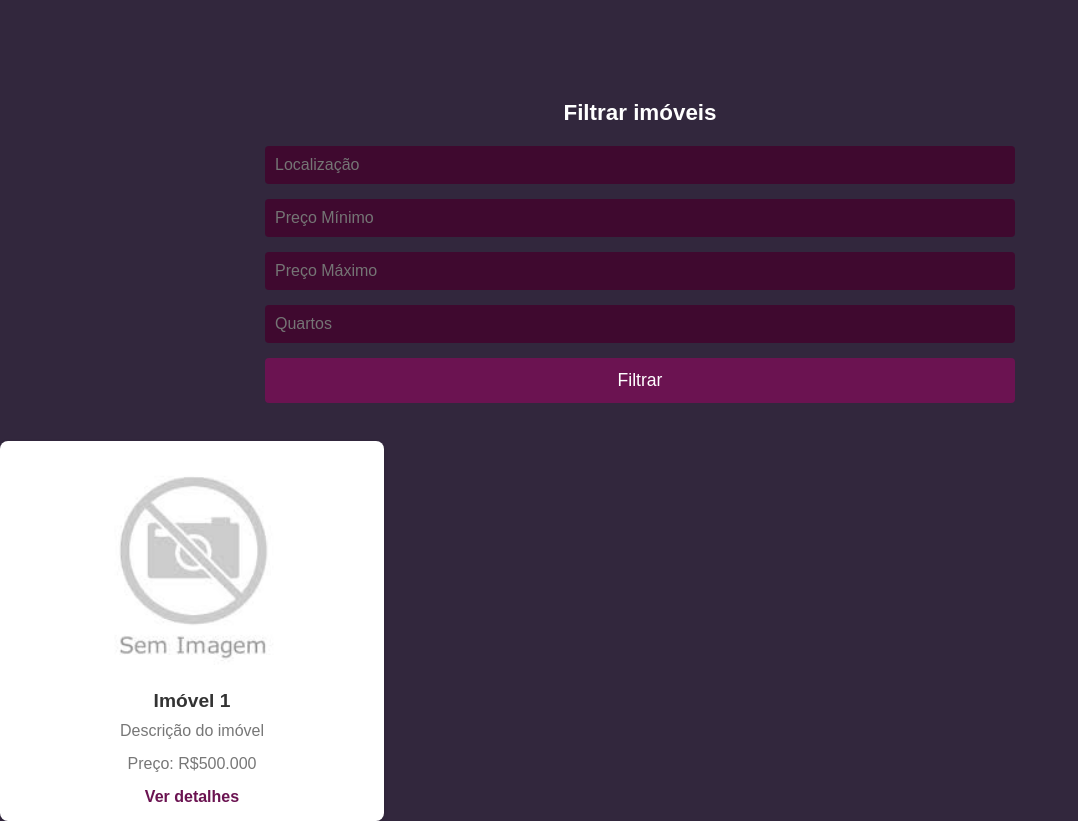
After one commit to Ludovico-Pitoco/Imobiliaria-Caesar, a PHP site: page /comprar.php in a window 1280 px wide. The commit adds this page. Shown: the whole page, without its empty margins (0-1078 px from the left). Run offline with PHP 8.4, Linux system fonts and the light colour scheme.

Commit message:
Add files via upload

```diff
--- /dev/null
+++ b/comprar.php
@@ -0,0 +1,41 @@
+<!DOCTYPE html>
+<html lang="pt-BR">
+
+<head>
+    <meta charset="UTF-8">
+    <meta name="viewport" content="width=device-width, initial-scale=1.0">
+    <title>Alugar / Comprar - Imobiliária</title>
+    <link rel="stylesheet" href="styles.css">
+</head>
+
+<body>
+    <div align="center">
+        <div class="principal" align="center" style="width:750px; margin-top:100px;">
+            <main>
+                <section class="filters">
+                    <h2>Filtrar imóveis</h2>
+                    <form>
+                        <input type="text" placeholder="Localização">
+                        <input type="number" placeholder="Preço Mínimo">
+                        <input type="number" placeholder="Preço Máximo">
+                        <input type="number" placeholder="Quartos">
+                        <button type="submit">Filtrar</button>
+                    </form>
+                </section>
+        </div>
+        <br>
+        <section class="property-list">
+            <div class="property-card">
+                <img src="image.jpg" alt="Imóvel">
+                <h3>Imóvel 1</h3>
+                <p>Descrição do imóvel</p>
+                <p>Preço: R$500.000</p>
+                <a href="#">Ver detalhes</a>
+            </div>
+            <!-- Mais imóveis -->
+        </section>
+        </main>
+    </div>
+</body>
+
+</html>
--- a/styles.css
+++ b/styles.css
@@ -8,14 +8,14 @@
 
 /* Corpo da página */
 body {
-  background-color: #f4f4f4;
+  background-color: rgb(50, 39, 61);
   color: #333;
   font-size: 16px;
 }
 
 /* Cabeçalho */
 header {
-  background-color: #005e7a; /* Cor azul */
+  background-color: rgb(107, 19, 81);
   color: white;
   padding: 20px 0;
   text-align: center;
@@ -46,7 +46,7 @@ header nav a:hover {
 }
 
 .auth-container section {
-  background-color: white;
+  background-color: rgb(50, 39, 61);
   padding: 20px;
   border-radius: 8px;
   width: 40%;
@@ -55,7 +55,7 @@ header nav a:hover {
 h2 {
   margin-bottom: 20px;
   font-size: 1.4em;
-  color: #005e7a;
+  color: white;
 }
 
 input[type="email"],
@@ -66,15 +66,16 @@ textarea {
   width: 100%;
   padding: 10px;
   margin-bottom: 15px;
-  border: 1px solid #ddd;
+  border:none;
   border-radius: 4px;
   font-size: 1em;
+  background-color: rgb(63, 9, 47);
 }
 
 button {
   width: 100%;
   padding: 12px;
-  background-color: #005e7a;
+  background-color: rgb(107, 19, 81);
   color: white;
   border: none;
   font-size: 1.1em;
@@ -89,7 +90,7 @@ button:hover {
 /* Formulário de Anunciar Imóvel */
 .property-form {
   padding: 50px;
-  background-color: white;
+  background-color: rgb(107, 19, 81);
   margin: 0 auto;
   border-radius: 8px;
   width: 50%;
@@ -106,11 +107,15 @@ button:hover {
 }
 
 .property-form button {
-  background-color: #28a745;
+  background-color: rgb(65, 4, 44);
+  box-shadow: 0 5px 0 rgb(46, 1, 30);
+  transition: all linear .05s;
 }
 
-.property-form button:hover {
-  background-color: #218838;
+.property-form button:active {
+  background-color: rgb(87, 13, 61);
+  box-shadow: 0 0 0 black;
+  transform: translateY(5px);
 }
 
 /* Busca Avançada */
@@ -135,7 +140,7 @@ button:hover {
 }
 
 .search button {
-  background-color: #005e7a;
+  background-color: rgb(107, 19, 81);
   color: white;
   border: none;
   padding: 10px 20px;
@@ -157,7 +162,7 @@ button:hover {
 .featured h2 {
   text-align: center;
   font-size: 2em;
-  color: #005e7a;
+  color: white;
 }
 
 .property-list {
@@ -195,7 +200,7 @@ button:hover {
 }
 
 .property-card a {
-  color: #005e7a;
+  color: rgb(107, 19, 81);
   text-decoration: none;
   font-weight: bold;
 }
```
Also changed, not shown: anunciar.php (added, +20 -0 lines), cabecalho.php (added, +7 -0 lines), index.php (added, +28 -0 lines).
